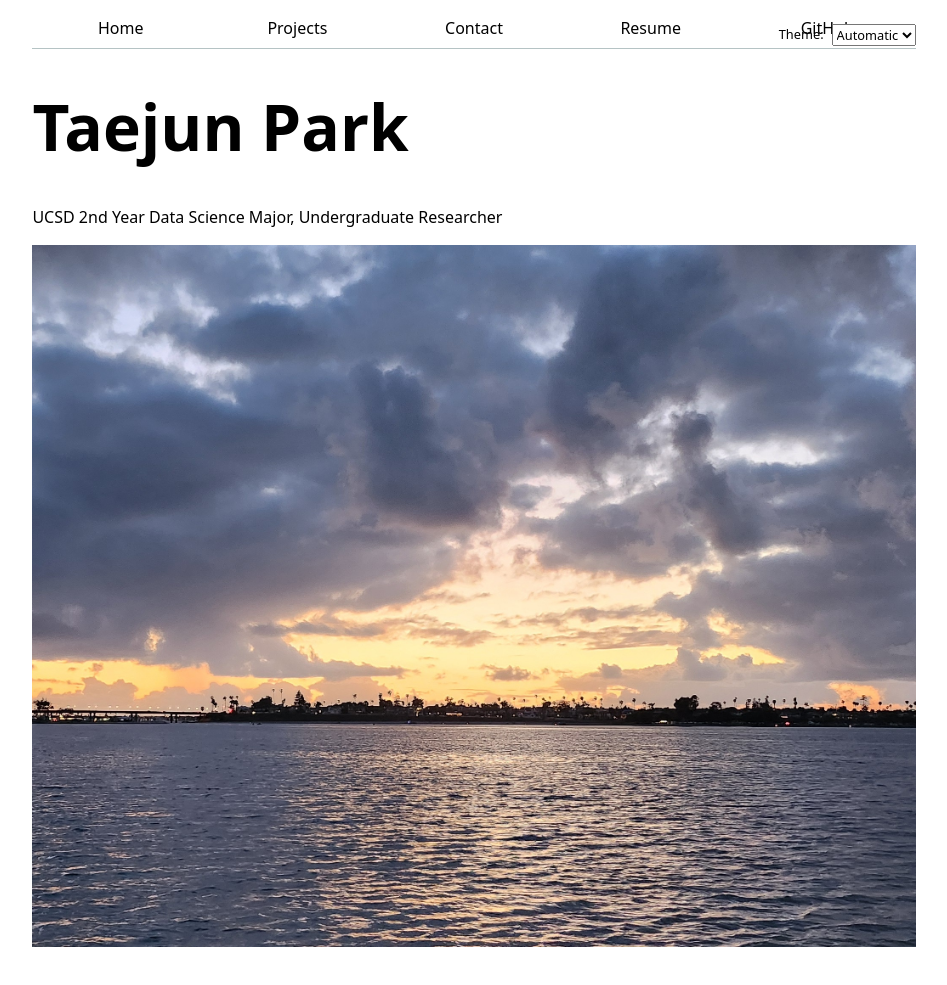
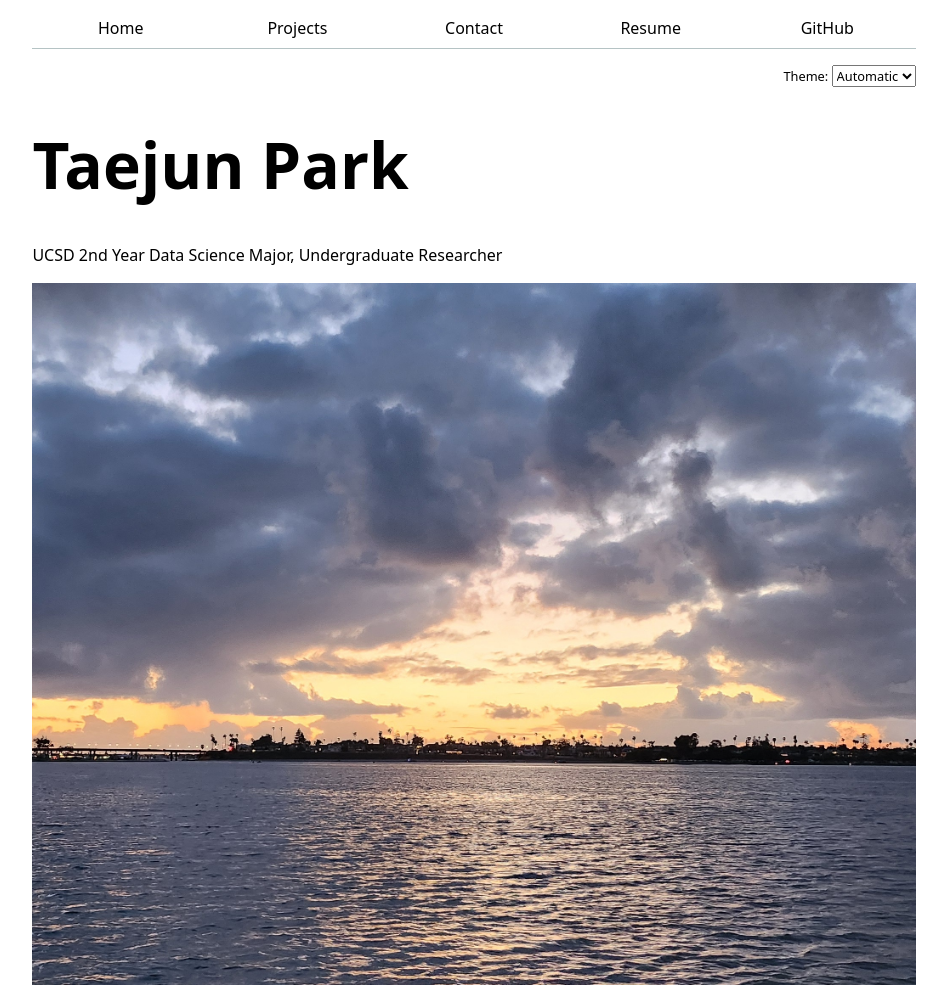
Before and after one commit to taejunp095-ops/portfolio, a plain HTML site: page index.html in a window 1280 px wide. Shown: the whole page, without its empty margins (166-1113 px from the left). Before the commit the page ends 961 px from the top, so only its background shows below. Drawn offline with Linux system fonts and the light colour scheme.

Commit message:
Update style.css

```diff
--- a/style.css
+++ b/style.css
@@ -76,15 +76,17 @@ button {
 }
 
 .color-scheme {
-  position: absolute;
-  top: 1rem;
-  right: 1rem;
+  display: block;
+  width: fit-content;
+  margin-left: auto;
+  margin-top: 0.75rem;
+  margin-bottom: 1rem;
   font-size: 80%;
   font-family: inherit;
-  display: flex;
-  gap: 0.5rem;
-  align-items: center;
-  z-index: 1000;
+}
+
+.color-scheme select {
+  font: inherit;
 }
 
 .projects {
```
